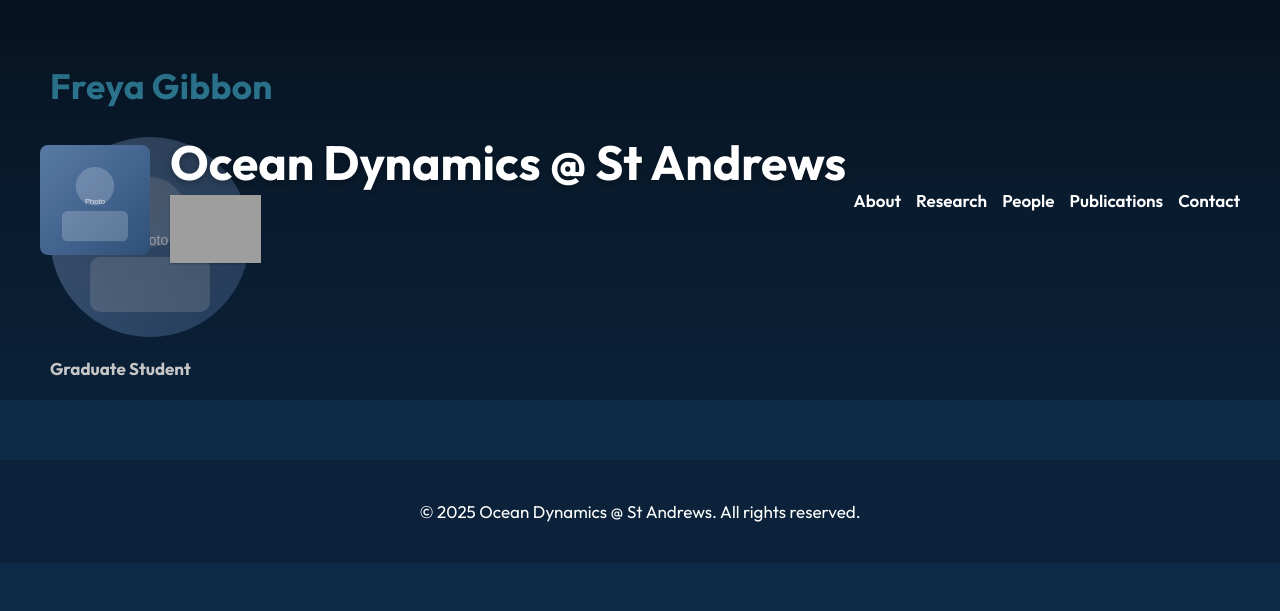
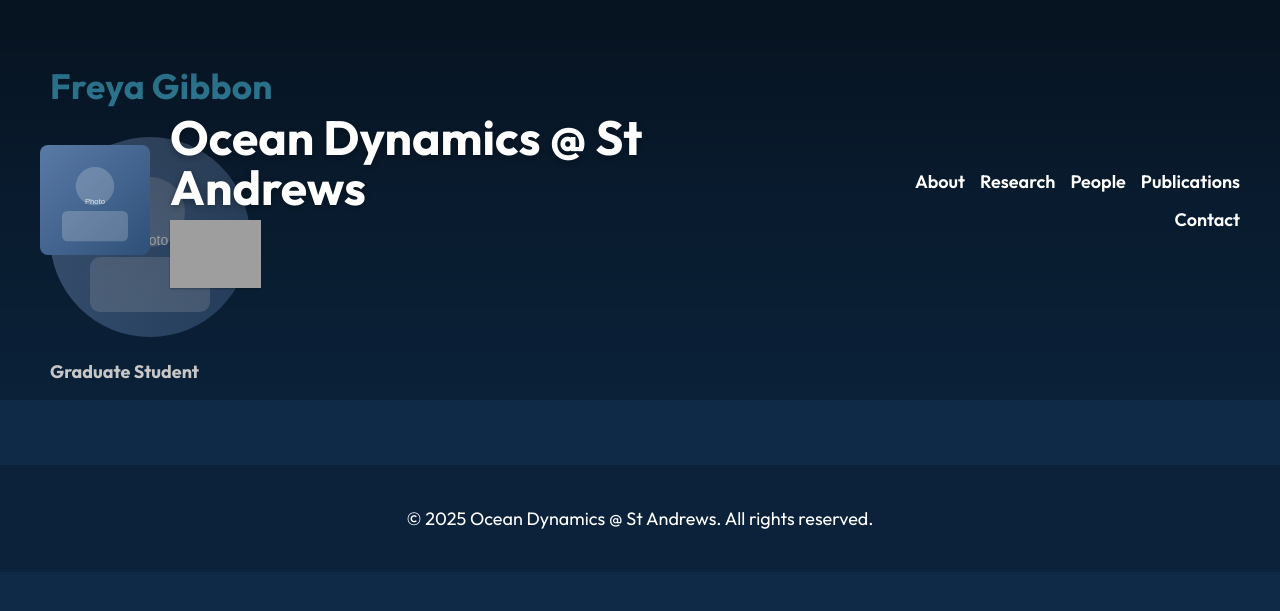
Before and after one commit to ODyn-StAndrews/ODyn-StAndrews.github.io, a Jekyll site: the page built from _people/freya-gibbon.md, in a window 1280 px wide. Shown: the top 611 px of the page. Built offline with Jekyll 4.4.1, drawn with Linux system fonts in a browser that asks for light colours; grey boxes are pictures that could not be loaded.

Commit message:
Publications: correct author highlighting using exact name match; keep pubs text size stable while increasing body text size

```diff
--- a/_includes/publication_item.html
+++ b/_includes/publication_item.html
@@ -4,12 +4,11 @@
     {% if include.url %}<a href="{{ include.url }}" target="_blank" rel="noopener">{{ include.title }}</a>{% else %}{{ include.title }}{% endif %}
   </span>
   <span class="pub-meta">
-    {% assign team = site.data.members.current | map: 'name' %}
     {% if include.authors_list %}
       —
       {% for a in include.authors_list %}
-        {% assign is_member = team contains a %}
-        {% if is_member %}<strong>{{ a }}</strong>{% else %}{{ a }}{% endif %}{% if forloop.last %}.{% else %}, {% endif %}
+        {% assign matches = site.data.members.current | where: 'name', a %}
+        {% if matches and matches.size > 0 %}<strong>{{ a }}</strong>{% else %}{{ a }}{% endif %}{% if forloop.last %}.{% else %}, {% endif %}
       {% endfor %}
     {% elsif authors %}
       — {{ authors }}.
--- a/assets/css/styles.css
+++ b/assets/css/styles.css
@@ -19,7 +19,7 @@
   font-family: "Outfit", -apple-system, BlinkMacSystemFont, "Segoe UI", Roboto, Helvetica, Arial, sans-serif;
   background-color: var(--bg-1);
   color: var(--text);
-  font-size: 17px;
+  font-size: 18px;
 }
 header {
   position: fixed;
@@ -154,6 +154,8 @@
 .pub-meta { display: block; color: #d6e2f0; font-size: 0.95em; }
 .pub-meta a { color: #ff9a82; text-decoration: underline; }
 .pub-meta a:hover { color: #ffb39f; }
+/* Keep publications text sizing stable even as body size increases */
+#publications { font-size: 17px; }
 
 /* Alumni */
 .alumni-list { list-style: none; padding: 0; margin: 8px 0 0 0; }
```
